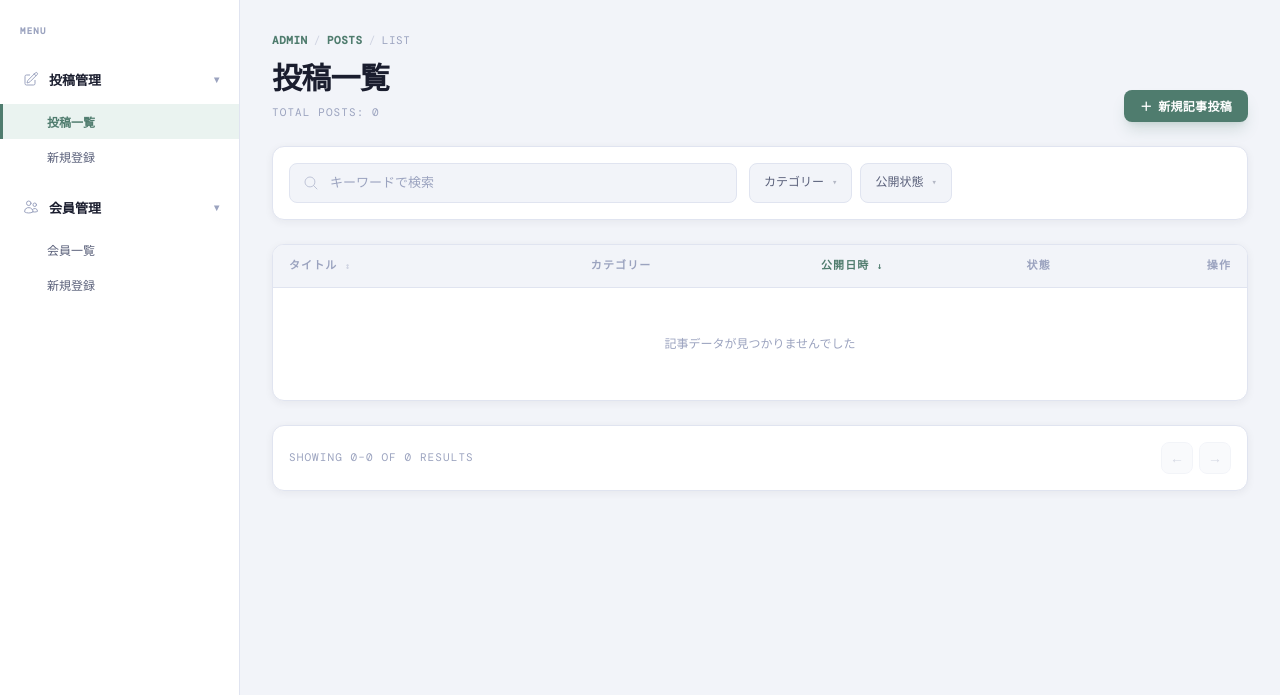
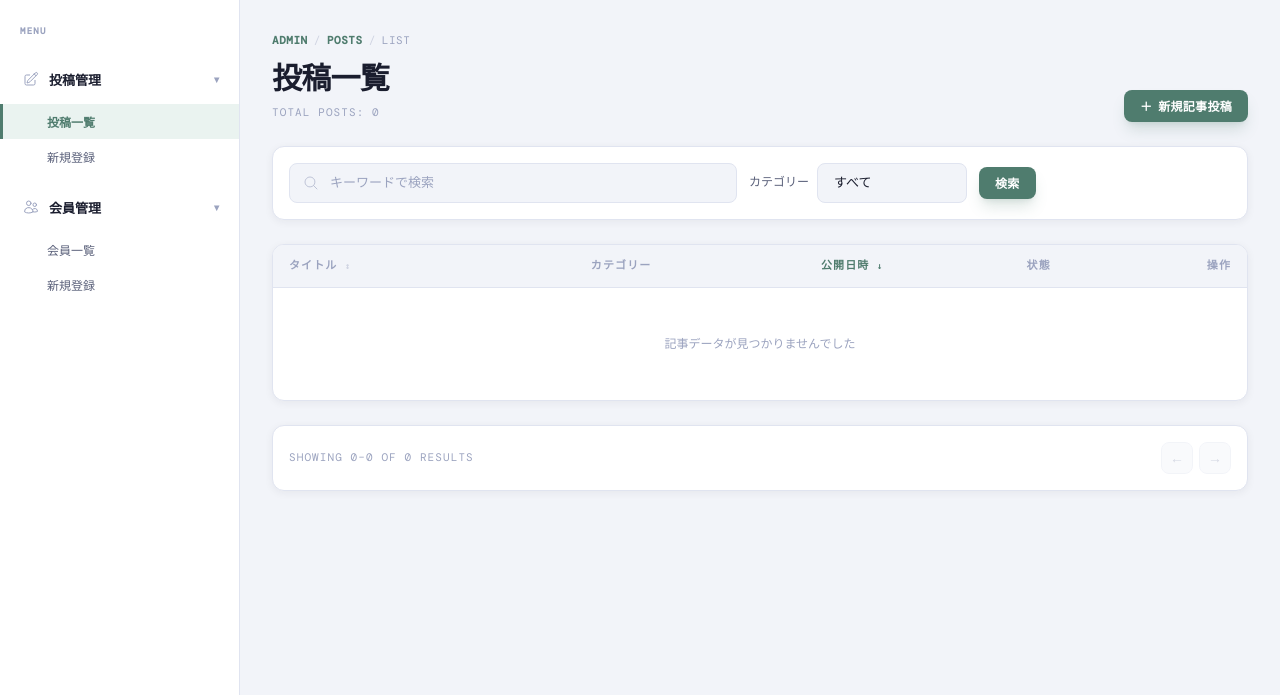
Before and after one commit to yousunabaco-sudo/daytime-team03, a Flask app: page /admin/posts in a window 1280 px wide. Shown: the part 64-759 px from the top of the page. Run offline with Flask 3, Linux system fonts and the light colour scheme; a user stored in the database is signed in; some libraries are stand-ins or nearby versions.

Commit message:
管理画面/投稿一覧 検索フォームを実装

```diff
--- a/app/blueprints/admin/routes.py
+++ b/app/blueprints/admin/routes.py
@@ -21,13 +21,17 @@ def index():
 def post_list():
     page = request.args.get('page', 1, type=int)
     q = request.args.get('q', '')
+    category_id = request.args.get('category', type=int)
 
     query = Post.query
     if q:
         query = query.filter(Post.title.contains(q))
+    if category_id:
+        query = query.filter(Post.category_id == category_id)
 
     pagination = query.order_by(Post.published_at.desc()).paginate(page=page, per_page=10, error_out=False)
     posts = pagination.items
+    categories = Category.query.order_by(Category.name).all()
 
     # 状態の判定は日本時間で行う（published_at はフォームで JST として入力されている想定）
     if ZoneInfo:
@@ -39,7 +43,9 @@ def post_list():
                          title='記事管理',
                          posts=posts,
                          pagination=pagination,
+                         categories=categories,
                          q=q,
+                         category_id=category_id,
                          now=now_jst)
 
 @admin_bp.route('/posts/new', methods=['GET', 'POST'])
--- a/app/blueprints/admin/templates/admin/post_list.html
+++ b/app/blueprints/admin/templates/admin/post_list.html
@@ -25,9 +25,9 @@
 </div>
 
 <!-- TOOLBAR -->
-<div
-    class="bg-white border border-custom-border rounded-custom p-4 shadow-custom-sm flex flex-col sm:flex-row sm:items-center gap-3">
-    <form action="{{ url_for('admin.post_list') }}" method="GET" class="relative flex-1 w-full sm:max-w-md">
+<div class="bg-white border border-custom-border rounded-custom p-4 shadow-custom-sm flex flex-col sm:flex-row sm:items-center gap-3">
+    <form action="{{ url_for('admin.post_list') }}" method="GET" class="flex flex-col sm:flex-row sm:items-center gap-3 flex-1 w-full">
+        <div class="relative flex-1 w-full sm:max-w-md">
             <span class="absolute left-3.5 top-1/2 -translate-y-1/2 text-custom-text-muted opacity-60">
                 <svg xmlns="http://www.w3.org/2000/svg" fill="none" viewBox="0 0 24 24" stroke-width="1.5"
                     stroke="currentColor" class="w-4 h-4">
@@ -35,18 +35,19 @@
                         d="m21 21-5.197-5.197m0 0A7.5 7.5 0 1 0 5.196 5.196a7.5 7.5 0 0 0 10.607 10.607Z" />
                 </svg>
             </span>
-        <input type="text" name="q" value="{{ q }}" placeholder="キーワードで検索" class="input-admin pl-10">
+            <input type="text" name="q" value="{{ q }}" placeholder="キーワードで検索" class="input-admin pl-10 w-full">
+        </div>
+        <div class="flex items-center gap-2">
+            <label for="category" class="text-[12px] font-mono-dm text-custom-text-secondary whitespace-nowrap">カテゴリー</label>
+            <select id="category" name="category" class="input-admin appearance-none cursor-pointer pr-10 min-w-[140px]">
+                <option value="">すべて</option>
+                {% for cat in categories %}
+                <option value="{{ cat.id }}" {{ 'selected' if category_id == cat.id else '' }}>{{ cat.name }}</option>
+                {% endfor %}
+            </select>
+        </div>
+        <button type="submit" class="btn-admin-primary px-4 py-2 text-xs">検索</button>
     </form>
-    <div class="flex gap-2">
-        <div
-            class="flex-1 sm:flex-none flex items-center justify-between gap-2 px-3.5 h-10 bg-custom-surface-2 border border-custom-border rounded-lg text-[12px] font-mono-dm text-custom-text-secondary cursor-pointer hover:bg-custom-surface-3 transition-colors">
-            カテゴリー <span class="text-[9px] opacity-40">▾</span>
-        </div>
-        <div
-            class="flex-1 sm:flex-none flex items-center justify-between gap-2 px-3.5 h-10 bg-custom-surface-2 border border-custom-border rounded-lg text-[12px] font-mono-dm text-custom-text-secondary cursor-pointer hover:bg-custom-surface-3 transition-colors">
-            公開状態 <span class="text-[9px] opacity-40">▾</span>
-        </div>
-    </div>
 </div>
 
 <!-- TABLE CONTAINER -->
@@ -129,7 +130,7 @@
         SHOWING {{ pagination.first }}–{{ pagination.last }} OF {{ pagination.total }} RESULTS</div>
     <div class="flex items-center gap-1.5 order-1 md:order-2">
         {% if pagination.has_prev %}
-        <a href="{{ url_for('admin.post_list', page=pagination.prev_num, q=q) }}"
+        <a href="{{ url_for('admin.post_list', page=pagination.prev_num, q=q, **({'category': category_id} if category_id else {})) }}"
             class="w-8 h-8 rounded-lg bg-custom-surface-2 border border-custom-border text-custom-text-secondary flex items-center justify-center hover:bg-custom-surface-3 transition-colors">←</a>
         {% else %}
         <span
@@ -143,7 +144,7 @@
             class="w-8 h-8 rounded-lg bg-custom-accent text-white font-bold font-mono-dm text-xs flex items-center justify-center">{{
             page_num }}</span>
         {% else %}
-        <a href="{{ url_for('admin.post_list', page=page_num, q=q) }}"
+        <a href="{{ url_for('admin.post_list', page=page_num, q=q, **({'category': category_id} if category_id else {})) }}"
             class="w-8 h-8 rounded-lg bg-custom-surface-2 border border-custom-border text-custom-text-secondary font-mono-dm text-xs flex items-center justify-center hover:bg-custom-surface-3 transition-colors">{{
             page_num }}</a>
         {% endif %}
@@ -153,7 +154,7 @@
         {% endfor %}
 
         {% if pagination.has_next %}
-        <a href="{{ url_for('admin.post_list', page=pagination.next_num, q=q) }}"
+        <a href="{{ url_for('admin.post_list', page=pagination.next_num, q=q, **({'category': category_id} if category_id else {})) }}"
             class="w-8 h-8 rounded-lg bg-custom-surface-2 border border-custom-border text-custom-text-secondary flex items-center justify-center hover:bg-custom-surface-3 transition-colors">→</a>
         {% else %}
         <span
```
Lines whose indentation alone changed are shown as unchanged.
